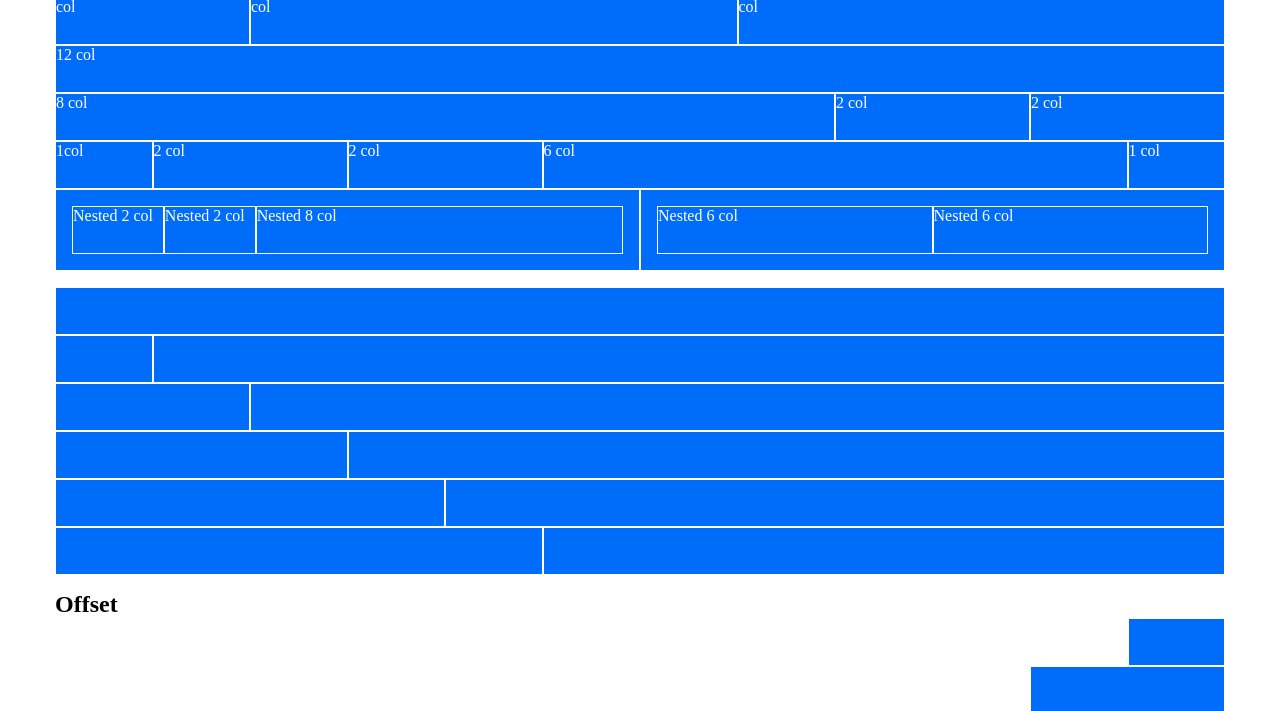
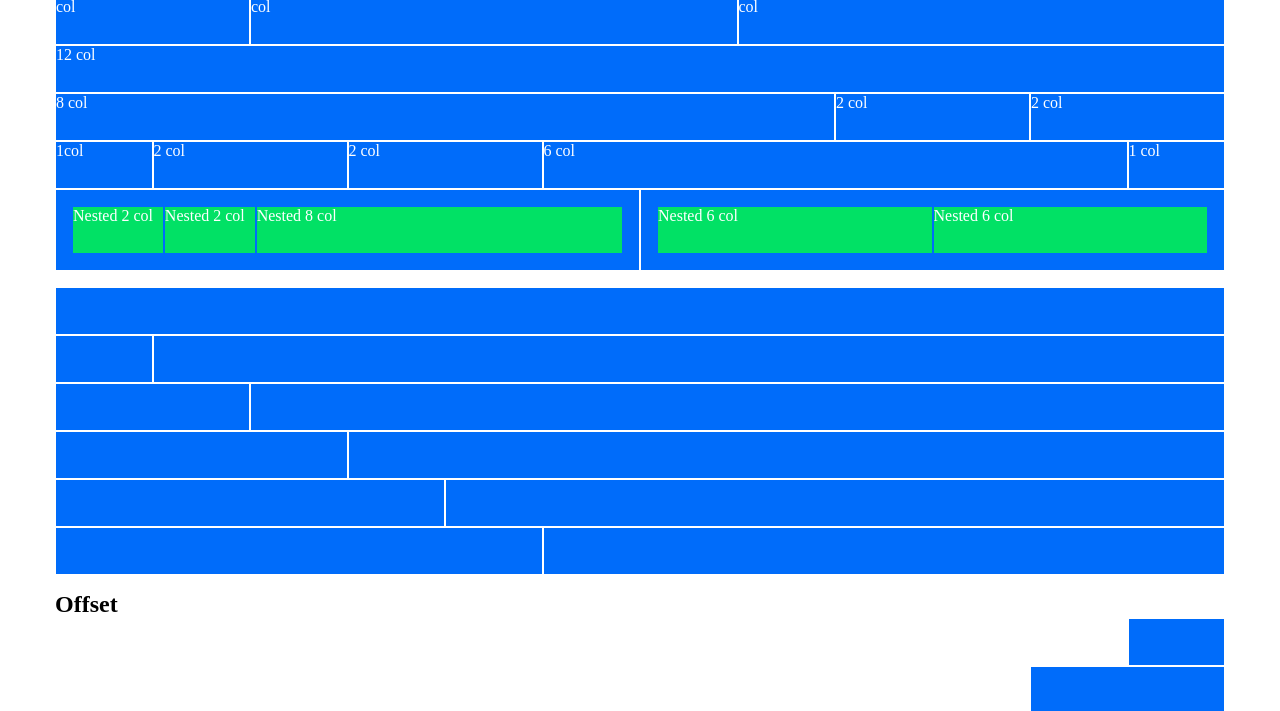
Before and after one commit to giuliaballestrero/html-css-12bool, a plain HTML site: page index.html in a window 1280 px wide. Shown: the part 120-831 px from the top of the page. Drawn offline with Linux system fonts and the light colour scheme.

Commit message:
Add green color in nested col

```diff
--- a/css/style.css
+++ b/css/style.css
@@ -18,3 +18,8 @@ main h1 {
 .padding {
     padding: 1rem;
 }
+
+#green {
+    background-color: #01e165;
+    border: 1px solid #006cfa;
+}
--- a/index.html
+++ b/index.html
@@ -63,16 +63,16 @@
                 <div class="row">
                     <div class="col-6">
                         <div class="row padding">
-                            <div class="col-2 green">Nested 2 col</div>
-                            <div class="col-2 green">Nested 2 col</div>
-                            <div class="col-8 green">Nested 8 col</div>
+                            <div id="green" class="col-2 green">Nested 2 col</div>
+                            <div id="green" class="col-2 green">Nested 2 col</div>
+                            <div id="green" class="col-8 green">Nested 8 col</div>
                         </div>
                     </div>
 
                     <div class="col-6">
                         <div class="row padding">
-                            <div class="col-6">Nested 6 col</div>
-                            <div class="col-6">Nested 6 col</div>
+                            <div id="green" class="col-6">Nested 6 col</div>
+                            <div id="green" class="col-6">Nested 6 col</div>
                         </div>
                     </div>
                  </div>
```
